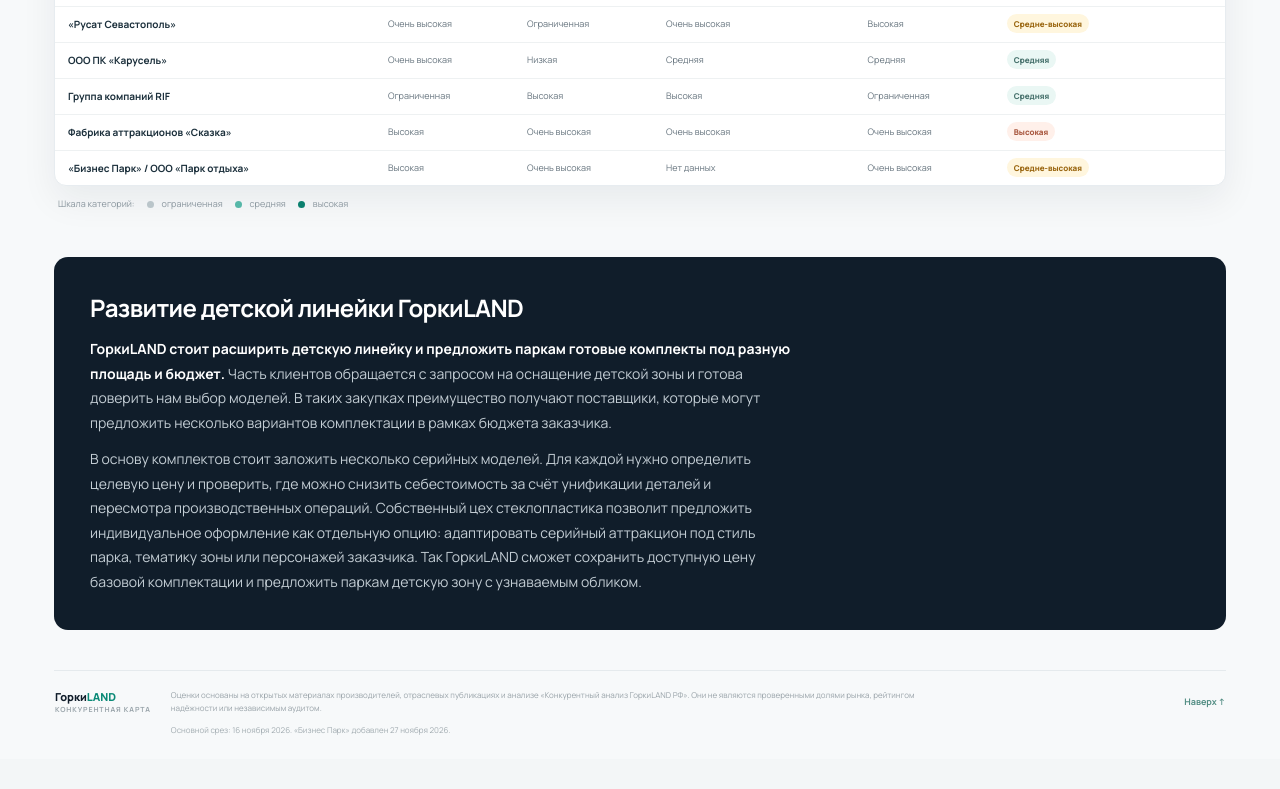
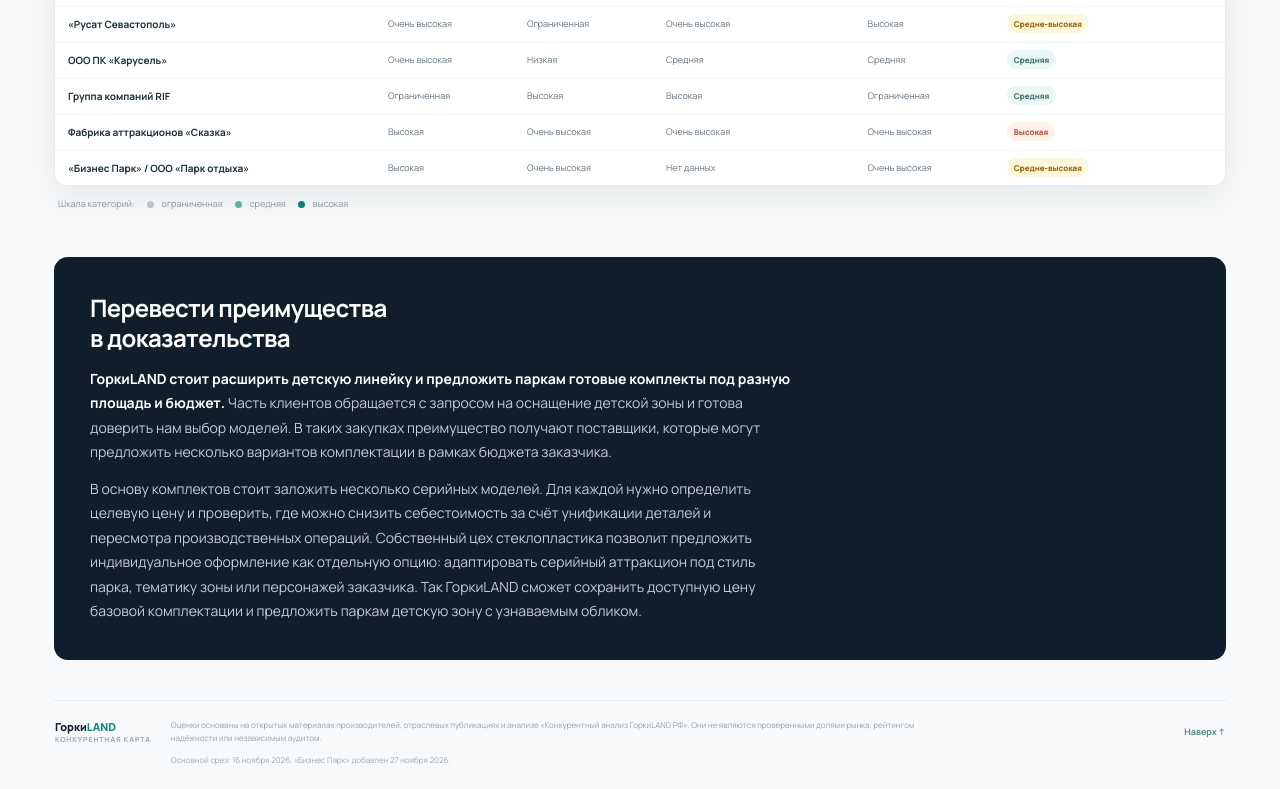
Before and after one commit to meredin0109/gorkiland-competitor-dashboard, a plain HTML site: page index.html in a window 1280 px wide. Shown: the part 2435-3224 px from the top of the page. Before the commit the page ends 3194 px from the top, so only its background shows below. Drawn offline with Linux system fonts and the light colour scheme.

Commit message:
Восстановлен прежний заголовок вывода

```diff
--- a/index.html
+++ b/index.html
@@ -19,7 +19,7 @@
     <section class="matrix-section"><div class="section-head compact"><div><div class="eyebrow">СРАВНЕНИЕ ПО НАПРАВЛЕНИЯМ</div><h2>Сравнительная матрица</h2></div><span class="matrix-note">Качественная оценка по открытой линейке и материалам производителей</span></div><div class="table-wrap"><table><thead><tr><th>Компания</th><th>Крупные</th><th>Семейные</th><th>Комплексный проект</th><th>Каталог</th><th>Пересечение с ГоркиLAND</th></tr></thead><tbody id="matrix-body"></tbody></table></div><div class="legend"><span>Шкала категорий:</span><i class="legend-dot low"></i> ограниченная <i class="legend-dot mid"></i> средняя <i class="legend-dot high"></i> высокая</div></section>
     <section class="strategy" id="conclusion" aria-labelledby="conclusion-title">
       <div class="strategy-copy">
-        <h2 id="conclusion-title">Развитие детской линейки ГоркиLAND</h2>
+        <h2 id="conclusion-title">Перевести преимущества<br>в доказательства</h2>
         <p><strong>ГоркиLAND стоит расширить детскую линейку и предложить паркам готовые комплекты под разную площадь и бюджет.</strong> Часть клиентов обращается с запросом на оснащение детской зоны и готова доверить нам выбор моделей. В таких закупках преимущество получают поставщики, которые могут предложить несколько вариантов комплектации в рамках бюджета заказчика.</p>
         <p>В основу комплектов стоит заложить несколько серийных моделей. Для каждой нужно определить целевую цену и проверить, где можно снизить себестоимость за счёт унификации деталей и пересмотра производственных операций. Собственный цех стеклопластика позволит предложить индивидуальное оформление как отдельную опцию: адаптировать серийный аттракцион под стиль парка, тематику зоны или персонажей заказчика. Так ГоркиLAND сможет сохранить доступную цену базовой комплектации и предложить паркам детскую зону с узнаваемым обликом.</p>
       </div>
```
